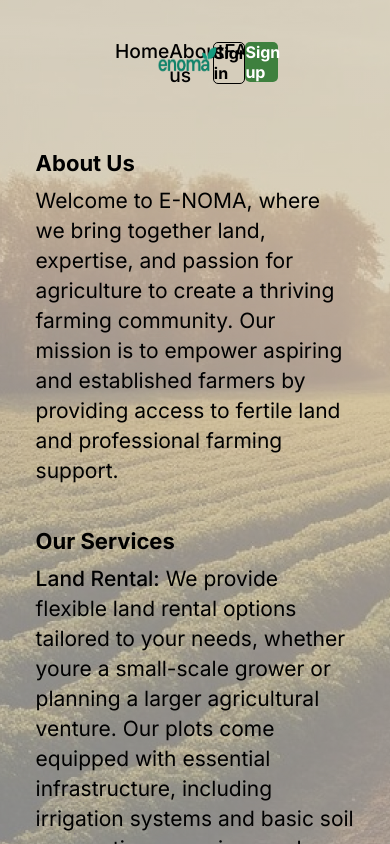
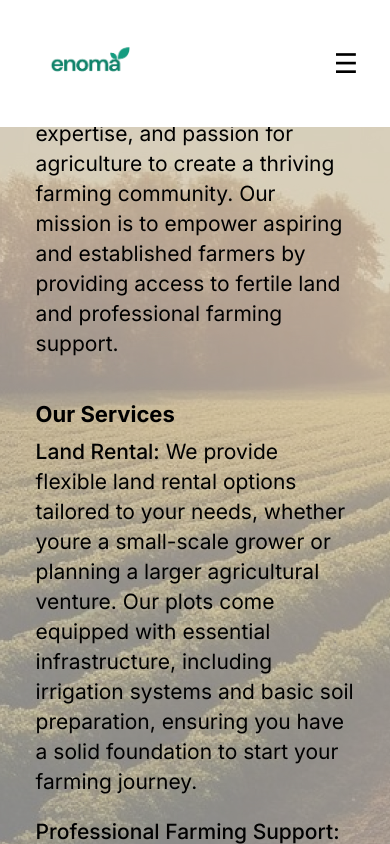
Before and after one commit to ByteConverge/enoma-Backup, a React (Vite) app: page /about in a window 390 px wide. Shown: the top 844 px of the page. Built offline with nearby package versions, Linux system fonts and the light colour scheme.

Commit message:
responsive design...

```diff
--- a/src/components/NavBar.jsx
+++ b/src/components/NavBar.jsx
@@ -1,23 +1,40 @@
 import {Link ,NavLink} from "react-router-dom"
+import { useState } from "react"
 
 export default function NavBar(){
+ const [hambugMenu , setHambugMenu] = useState(false)
+
+  function handleClick(){
+    setHambugMenu(prevState=> !prevState)
+  }
+
+  function removeHandle(){
+    setHambugMenu(false)
+  }
+
+
 
      const activeStyles ={
         fontWeight: "bold",
         TextDecoration: "underline"
      }
 
+
+    //  const dropDown = {
+    //     display: hambugMenu? "flex" : "none"
+    //  }
+
     return(
-        <nav className="navBar">
+        <nav className="navBar" >
         <figure>
        <img src="enomalogo2.PNG" alt="" width="40px"/>
 
         </figure>
-        {/*  */}
-        <div className="navBar--links">
+        {/*  .navBar--links // navBar--links-display--none  */}
+        <div className={`navBar--links ${!hambugMenu && "navBar--links-display--none"}`} >
             <div className="HAF--links">
-              <NavLink to="/" Style={({isActive})=> isActive? activeStyles : null}>Home</NavLink>
-              <NavLink to="/about" Style={({isActive})=> isActive? activeStyles : null}>About us</NavLink>
+              <NavLink to="/" Style={({isActive})=> isActive? activeStyles : null} onClick={removeHandle}>Home</NavLink>
+              <NavLink to="/about" Style={({isActive})=> isActive? activeStyles : null} onClick={removeHandle}>About us</NavLink>
               <NavLink to="/faq" >FAQ</NavLink>
             </div>
             {/*  */}
@@ -26,6 +43,7 @@ export default function NavBar(){
                 <Link to="/WelcomePage">Sign up</Link>
             </div>
         </div>
+        <span className="hamburger" onClick={handleClick}>&#9776;</span>
     </nav>
     )
 }
--- a/src/cssStyles/homePage.css
+++ b/src/cssStyles/homePage.css
@@ -97,6 +97,12 @@ a {
   background: #3e803e;
   color: white;
 }
+
+.hamburger {
+  display: none;
+}
+
+/*  */
 
 .heroMain {
   height: 70%;
@@ -504,25 +510,33 @@ a {
 
 @media (max-width: 768px) {
 
+  body{
+    /* overflow: hidden; */
+  }
   .heroSection {
     height: 100dvh;
     background-size: cover;
     background-position: center;
     display: flex;
     flex-direction: column;
+
   }
 
   .navBar {
+    z-index: 2000;
     display: flex;
     justify-content: space-between;
     align-items: center;
     width: 100%;
     padding: 1rem 2rem;
     height: 15dvh;
+    position: fixed;
+    background-color: white;
   }
+
   .navBar figure {
-    transform: translateX(7rem);
-    width: 11rem;
+    transform: translateX(0rem);
+    width: 7rem;
     height: 7rem;
     margin-bottom: 0.4rem;
     /* box-shadow: 0 0 1rem black; */
@@ -534,38 +548,57 @@ a {
   }
 
   .navBar--links {
-    width: 50%;
+    z-index: 100;
+    width: 100%;
     display: flex;
-    justify-content: space-between;
+    flex-direction: column;
+    justify-content: center;
     align-items: center;
-    margin-right: 5rem;
-    min-height: 2rem;
+    margin-right: 0rem;
+    min-height: 0rem;
+    height: 90vh;
+    position: absolute;
+    top: 80%;
+    right: 0;
+    background-color: rgb(173, 199, 145);
+    gap: 10%;
     /*  */
     /* display: none; */
   }
 
+  .navBar--links-display--none{
+    display: none;
+  }
+
   .HAF--links {
-    width: 40%;
+    width: 60%;
+    height: 50%;
     display: flex;
-    justify-content: space-around;
-    font-size: 1.2rem;
-    font-weight: 500;
+    flex-direction: column;
+    justify-content: center;
+    align-items: center;
+    font-size: 2rem;
+    font-weight: 400;
+    gap: 10%;
+    z-index: 1000;
   }
 
   .HAF--links a:visited {
-    font-weight: bolder;
+    font-weight:400;
   }
 
   .links--login--signup {
     display: flex;
-    justify-content: space-between;
-    width: 40%;
+    justify-content: center;
+    gap: 1rem;
+    width: 90%;
+    height: 30%;
   }
 
   .links--login--signup a:nth-child(1),
   .links--login--signup a:nth-child(2) {
-    height: 10%;
-    width: 50%;
+    height: 50%;
+    width: 40%;
     display: grid;
     place-items: center;
     border-radius: 5px;
@@ -581,11 +614,20 @@ a {
     color: white;
   }
 
+  .hamburger {
+    display: flex;
+    font-size: 1.7rem;
+    width: 9rem;
+    justify-content: end;
+  }
+
+  /*  */
+
   .heroMain {
     height: 70%;
     /* height: 516px; */
     margin: 0 auto;
-    margin-top: 0.9rem;
+    margin-top: 5rem;
     width: 83%;
     color: white;
     background: rgba(255, 255, 255, 0.09);
@@ -596,6 +638,7 @@ a {
     align-items: center;
     text-align: center;
     gap: 1.9rem;
+
   }
 
   .heroMain h1 {
@@ -621,6 +664,8 @@ a {
     justify-content: center;
     gap: 0.7rem;
     border-radius: 0.4rem;
+
+
   }
 
   .getStarted figure {
@@ -644,6 +689,7 @@ a {
   }
 
   .agric--Equip {
+    z-index: 10;
     background-color: #3e803e;
     width: 100%;
     height: 10rem;
@@ -893,12 +939,13 @@ a {
 
   .text-wraps h1 {
    font-size: 1rem;
+   text-align: center;
   }
 
   .text-wraps p {
-    width: 200px;
+    width: 100%;
     font-size: 1rem;
-    text-align: left;
+    text-align: center;
   }
 
   .text-wraps a {
@@ -909,6 +956,7 @@ a {
     display: grid;
     place-items: center;
     border-radius: 10px;
+    margin: 0 auto;
   }
 
   /* Footer section */
@@ -958,7 +1006,7 @@ a {
 
   .bottom-section {
     display: flex;
-    flex-direction: row;
+    flex-direction: column;
     justify-content: space-between;
     width: 100%;
     align-items: center;
@@ -972,20 +1020,21 @@ a {
     flex-direction: column;
     width: 70%;
     margin-left: 0;
-    height: 100%;
+    height: 70%;
     padding-top: 0rem;
     justify-content: space-between;
+    text-align: center;
     gap: 1rem;
   }
 
   .legal-links {
     display: flex;
     flex-direction: column;
-    justify-content:space-around;
-    font-size: 1.3rem;
+    justify-content: space-around;
+    font-size: .8rem;
     height: 100%;
     width: 100%;
-    gap: 1rem;
+    gap: 0;
   }
   .legal-links  {
     padding-left: .8rem;
@@ -998,16 +1047,16 @@ a {
   .social-icons--Contact {
     display: flex;
     flex-direction: column;
-    align-items: end;
-    justify-content: end;
+    align-items: center;
+    justify-content: center;
     gap: 10px;
-    width: 35%;
-    height: 100%;
+    width: 50%;
+    height: 20%;
 
   }
   .social-icons--Contact h3 {
     color: white;
-    font-size: 1.3rem;
+    font-size: 1rem;
   }
 
   .icons {
```
